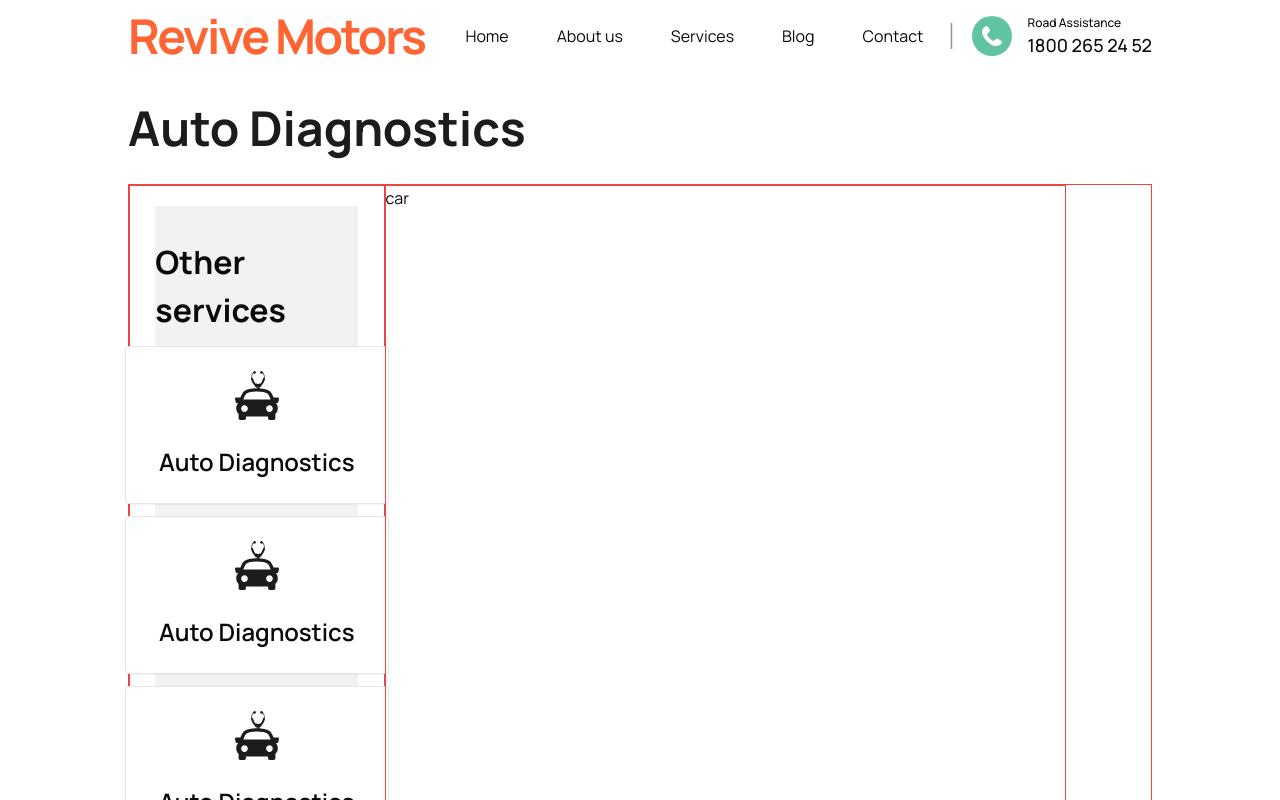
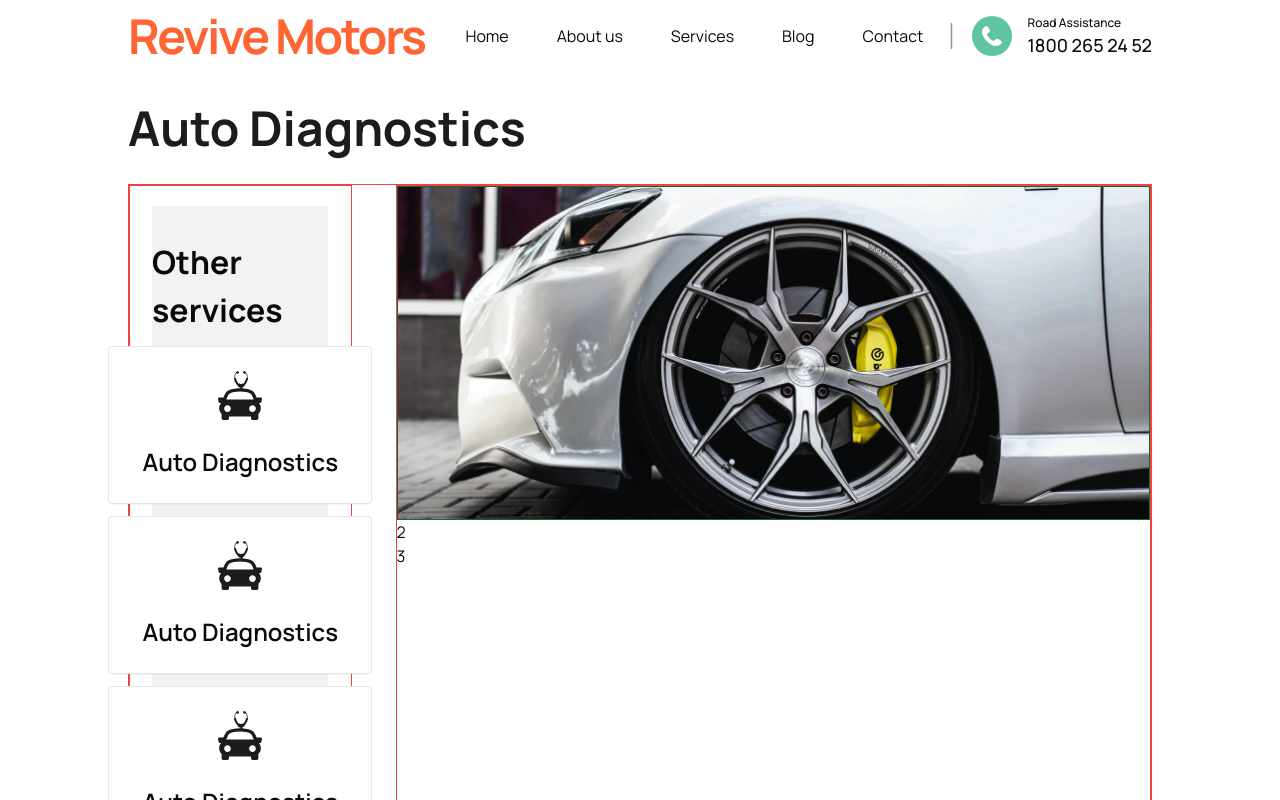
Before and after one commit to w3ngithub/revive-motors, a Next.js app: page /services in a window 1280 px wide. Shown: the top 800 px of the page. Built offline with nearby package versions, Linux system fonts and the light colour scheme.

Commit message:
fix: image fixed

```diff
--- a/src/components/custom-components/services-diagnostics.tsx
+++ b/src/components/custom-components/services-diagnostics.tsx
@@ -2,19 +2,37 @@ import { secureHeapUsed } from "crypto";
 import React from "react";
 import AboutSidebar from "./about-sidebar";
 import AboutSidebarSecond from "./header/about-sidebar-second";
+import Image from "next/image";
 
 const ServicesDiagnostics = () => {
+  // service-diagnostics
   return (
     <section className="container">
       <div>
-        <h1 className="text-h1 text-customColor-black font-bold my-5">Auto Diagnostics</h1>
+        <h1 className="text-h1 text-customColor-black font-bold my-5">
+          Auto Diagnostics
+        </h1>
 
-        <div className="grid sm:grid-cols-12 border border-red-500">
+        <div className="grid sm:grid-cols-12 border border-red-500 gap-11">
           <div className="sm:col-span-3 border border-red-500">
             <AboutSidebar />
             <AboutSidebarSecond />
           </div>
-          <div className="sm:col-span-8 border border-red-500">car</div>
+          <div className="sm:col-span-9 border border-red-500">
+            <div className="relative border border-green-800 w-[full] h-[334px]">
+              <Image
+                src="/project/service-diagnostics.png"
+                alt="Car Pic"
+                layout="fill"
+                objectFit="cover"
+                className=""
+                // width={854}
+                // height={334}
+              />
+            </div>
+            <div>2</div>
+            <div>3</div>
+          </div>
         </div>
       </div>
     </section>
```
Also changed, not shown: public/project/service-diagnostics.png (added).
